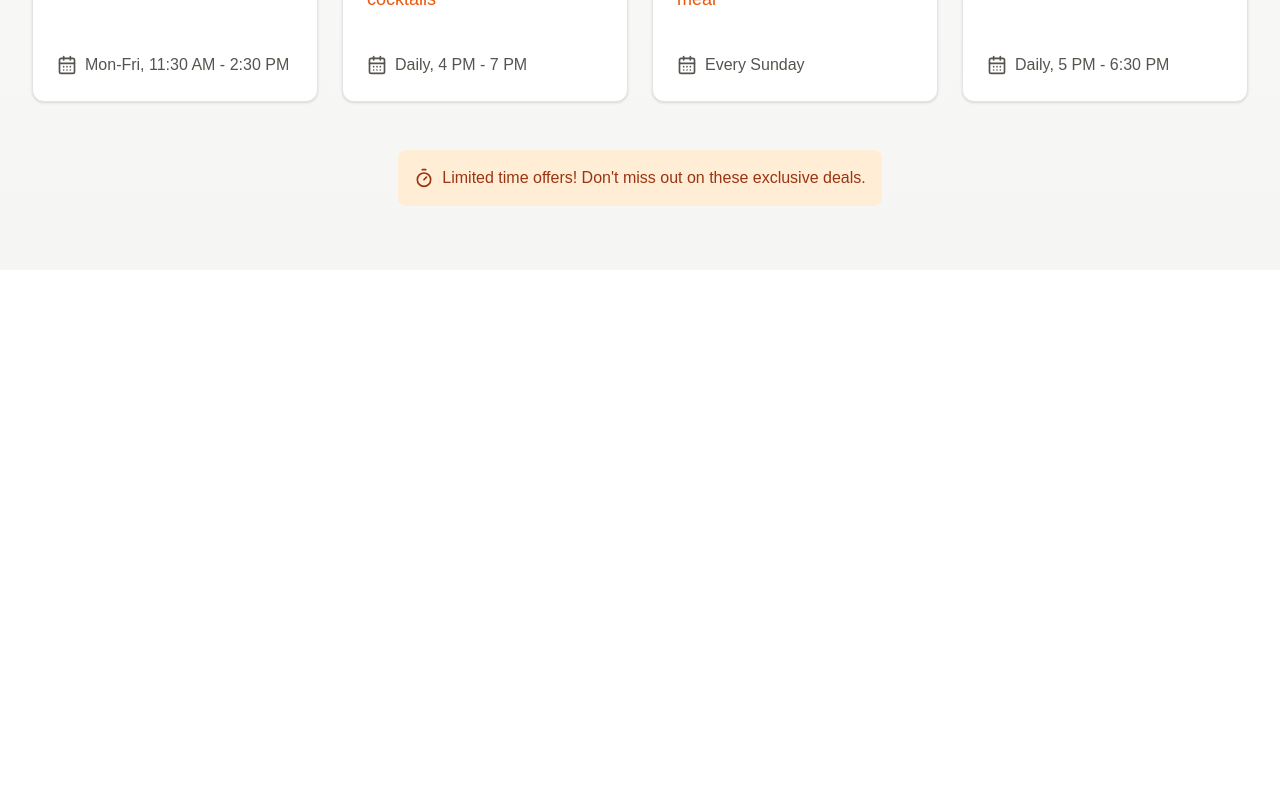
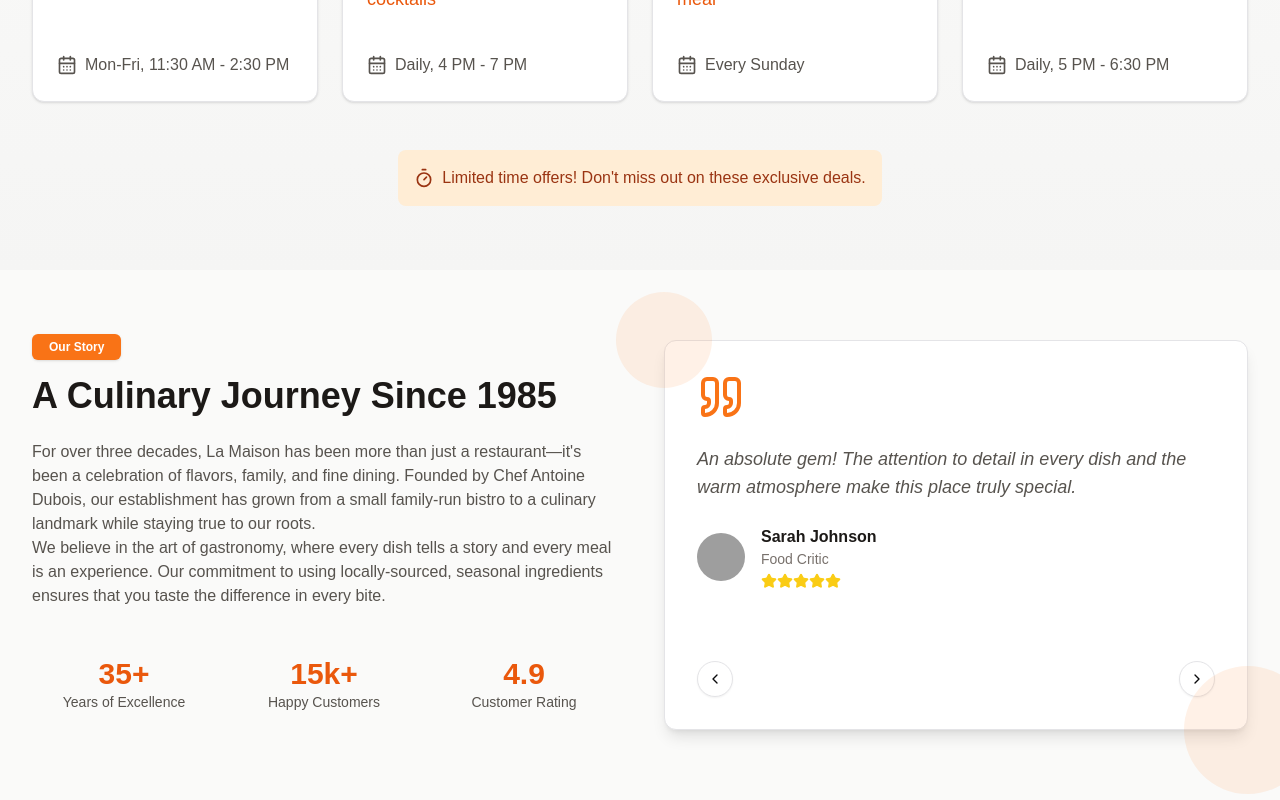
Before and after one commit to im-sanny/rms, a Next.js app: page / in a window 1280 px wide. Shown: the part 1734-2534 px from the top of the page. Before the commit the page ends 2004 px from the top, so only its background shows below. Built offline with nearby package versions, Linux system fonts and the light colour scheme; grey boxes are pictures that could not be loaded.

Commit message:
add: about section added

```diff
--- a/app/page.tsx
+++ b/app/page.tsx
@@ -1,3 +1,4 @@
+import AboutSection from "@/components/sections/AboutSection";
 import FeaturedDishes from "@/components/sections/FeaturedDishes";
 import Hero from "@/components/sections/Hero";
 import PromotionsSection from "@/components/sections/PromotionSection";
@@ -8,6 +9,7 @@
       <Hero></Hero>
       <FeaturedDishes></FeaturedDishes>
       <PromotionsSection></PromotionsSection>
+      <AboutSection></AboutSection>
     </>
   );
 }
--- /dev/null
+++ b/components/sections/AboutSection.tsx
@@ -0,0 +1,155 @@
+'use client'
+import React, { useState } from 'react';
+import { Card, CardContent } from "@/components/ui/card";
+import { Button } from "@/components/ui/button";
+import { Badge } from "@/components/ui/badge";
+import { ChevronLeft, ChevronRight, Star, Quote } from 'lucide-react';
+
+const testimonials = [
+    {
+        name: "Sarah Johnson",
+        role: "Food Critic",
+        comment: "An absolute gem! The attention to detail in every dish and the warm atmosphere make this place truly special.",
+        rating: 5,
+        image: "/api/placeholder/64/64"
+    },
+    {
+        name: "Michael Chen",
+        role: "Regular Customer",
+        comment: "I've been coming here for years and the quality has never wavered. The chef's creativity keeps me coming back for more.",
+        rating: 5,
+        image: "/api/placeholder/64/64"
+    },
+    {
+        name: "Emily Thompson",
+        role: "Local Food Blogger",
+        comment: "A perfect blend of traditional flavors and modern culinary techniques. Every visit is a new culinary adventure.",
+        rating: 5,
+        image: "/api/placeholder/64/64"
+    }
+];
+
+export default function AboutSection() {
+    const [currentTestimonial, setCurrentTestimonial] = useState(0);
+
+    const nextTestimonial = () => {
+        setCurrentTestimonial((prev) => (prev + 1) % testimonials.length);
+    };
+
+    const prevTestimonial = () => {
+        setCurrentTestimonial((prev) => (prev - 1 + testimonials.length) % testimonials.length);
+    };
+
+    return (
+        <section className="py-16 px-4 sm:px-6 lg:px-8 bg-stone-50 overflow-hidden">
+            <div className="max-w-7xl mx-auto">
+                <div className="grid grid-cols-1 lg:grid-cols-2 gap-12 items-center">
+                    {/* Story Section */}
+                    <div className="space-y-6">
+                        <div className="space-y-4">
+                            <Badge className="bg-orange-500 text-white px-4 py-1">Our Story</Badge>
+                            <h2 className="text-4xl font-bold text-stone-900">A Culinary Journey Since 1985</h2>
+                        </div>
+
+                        <div className="prose prose-lg text-stone-600">
+                            <p>
+                                For over three decades, La Maison has been more than just a restaurant—it&apos;s been a
+                                celebration of flavors, family, and fine dining. Founded by Chef Antoine Dubois,
+                                our establishment has grown from a small family-run bistro to a culinary landmark
+                                while staying true to our roots.
+                            </p>
+                            <p>
+                                We believe in the art of gastronomy, where every dish tells a story and every meal
+                                is an experience. Our commitment to using locally-sourced, seasonal ingredients
+                                ensures that you taste the difference in every bite.
+                            </p>
+                        </div>
+
+                        <div className="grid grid-cols-3 gap-4 py-6">
+                            <div className="text-center">
+                                <div className="text-3xl font-bold text-orange-600">35+</div>
+                                <div className="text-sm text-stone-600">Years of Excellence</div>
+                            </div>
+                            <div className="text-center">
+                                <div className="text-3xl font-bold text-orange-600">15k+</div>
+                                <div className="text-sm text-stone-600">Happy Customers</div>
+                            </div>
+                            <div className="text-center">
+                                <div className="text-3xl font-bold text-orange-600">4.9</div>
+                                <div className="text-sm text-stone-600">Customer Rating</div>
+                            </div>
+                        </div>
+                    </div>
+
+                    {/* Testimonials Section */}
+                    <div className="relative">
+                        <Card className="bg-white shadow-lg">
+                            <CardContent className="p-8">
+                                <Quote className="w-12 h-12 text-orange-500 mb-6" />
+
+                                <div className="relative h-48">
+                                    {testimonials.map((testimonial, index) => (
+                                        <div
+                                            key={index}
+                                            className={`absolute top-0 left-0 w-full transition-all duration-500 ${index === currentTestimonial
+                                                    ? 'opacity-100 translate-x-0'
+                                                    : 'opacity-0 translate-x-full'
+                                                }`}
+                                        >
+                                            <p className="text-lg text-stone-600 italic mb-6">
+                                                {testimonial.comment}
+                                            </p>
+                                            <div className="flex items-center">
+                                                <img
+                                                    src={testimonial.image}
+                                                    alt={testimonial.name}
+                                                    className="w-12 h-12 rounded-full mr-4"
+                                                />
+                                                <div>
+                                                    <div className="font-semibold text-stone-900">
+                                                        {testimonial.name}
+                                                    </div>
+                                                    <div className="text-stone-500 text-sm">
+                                                        {testimonial.role}
+                                                    </div>
+                                                    <div className="flex mt-1">
+                                                        {[...Array(testimonial.rating)].map((_, i) => (
+                                                            <Star key={i} className="w-4 h-4 fill-yellow-400 text-yellow-400" />
+                                                        ))}
+                                                    </div>
+                                                </div>
+                                            </div>
+                                        </div>
+                                    ))}
+                                </div>
+
+                                <div className="flex justify-between mt-6">
+                                    <Button
+                                        variant="outline"
+                                        size="icon"
+                                        onClick={prevTestimonial}
+                                        className="rounded-full hover:bg-orange-50"
+                                    >
+                                        <ChevronLeft className="w-4 h-4" />
+                                    </Button>
+                                    <Button
+                                        variant="outline"
+                                        size="icon"
+                                        onClick={nextTestimonial}
+                                        className="rounded-full hover:bg-orange-50"
+                                    >
+                                        <ChevronRight className="w-4 h-4" />
+                                    </Button>
+                                </div>
+                            </CardContent>
+                        </Card>
+
+                        {/* Decorative elements */}
+                        <div className="absolute top-0 left-0 w-24 h-24 bg-orange-500 opacity-10 rounded-full -translate-x-12 -translate-y-12"></div>
+                        <div className="absolute bottom-0 right-0 w-32 h-32 bg-orange-500 opacity-10 rounded-full translate-x-16 translate-y-16"></div>
+                    </div>
+                </div>
+            </div>
+        </section>
+    );
+}
```
